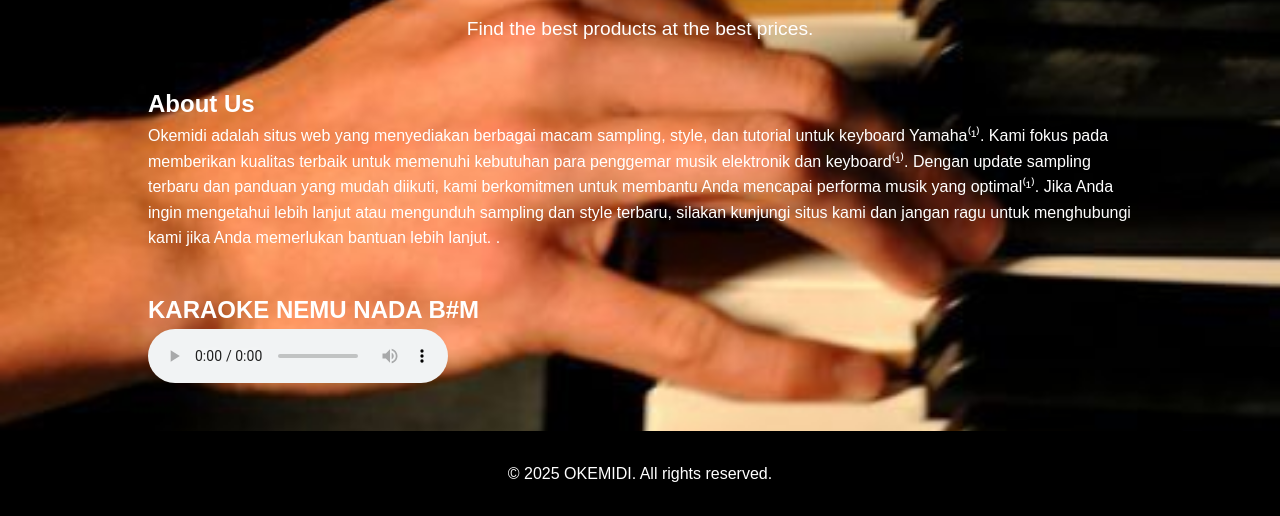
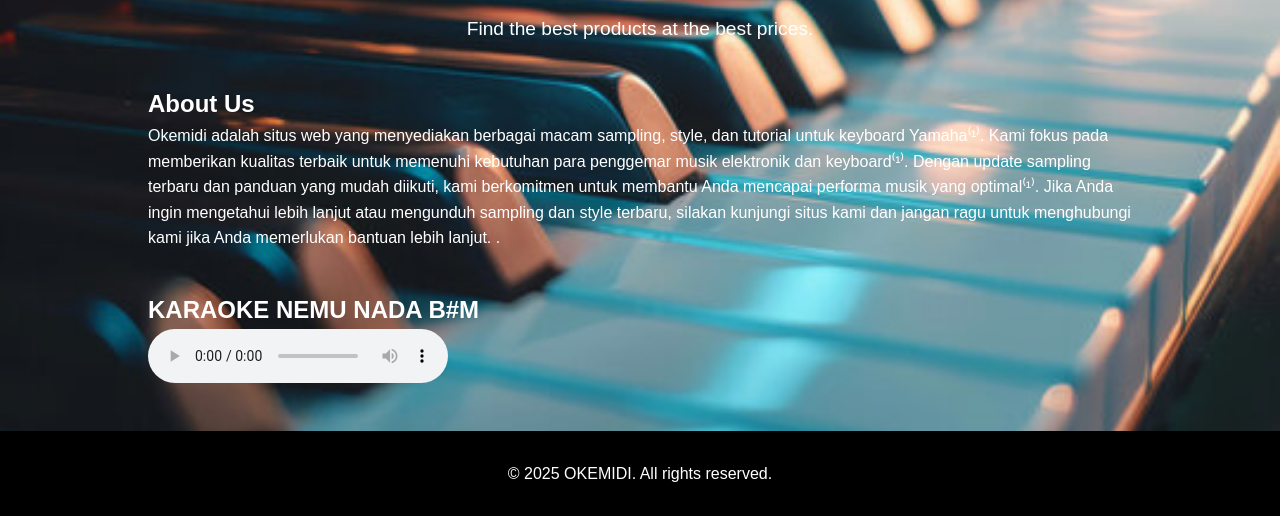
Before and after one commit to 1907dava/STYLEYAMAHA, a plain HTML site: page index.html in a window 1280 px wide. Shown: the part 315-831 px from the top of the page. Drawn offline with Linux system fonts and the light colour scheme; files whose address does not match are found by name.

Commit message:
Update index.html

```diff
--- a/index.html
+++ b/index.html
@@ -12,8 +12,7 @@
             padding: 0;
             background-color: #f4f4f4;
             color: #333;
-            background-image: url('file:///C:/Users/ASUS/OneDrive/Pictures/Learn%20Playing%20Piano%20at%20Home%20,%20Pianoforall%20_.jpg');
-            background-position: center;
+            background-image: url('file:///d:/contoh/website-template/360_F_906756646_PWuMUBh0RFuCR2HvAoIB5ddQaOvW1wMd.jpg');            background-position: center;
             background-color: rgba(0, 0, 0, 0.5); /* Black with 50% opacity */
             color: white;
             background-size: cover;
```
